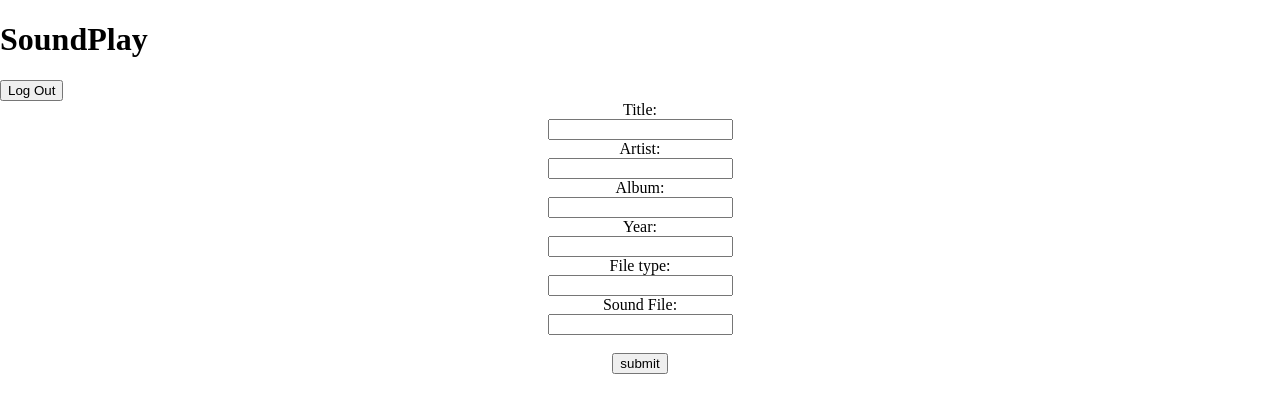
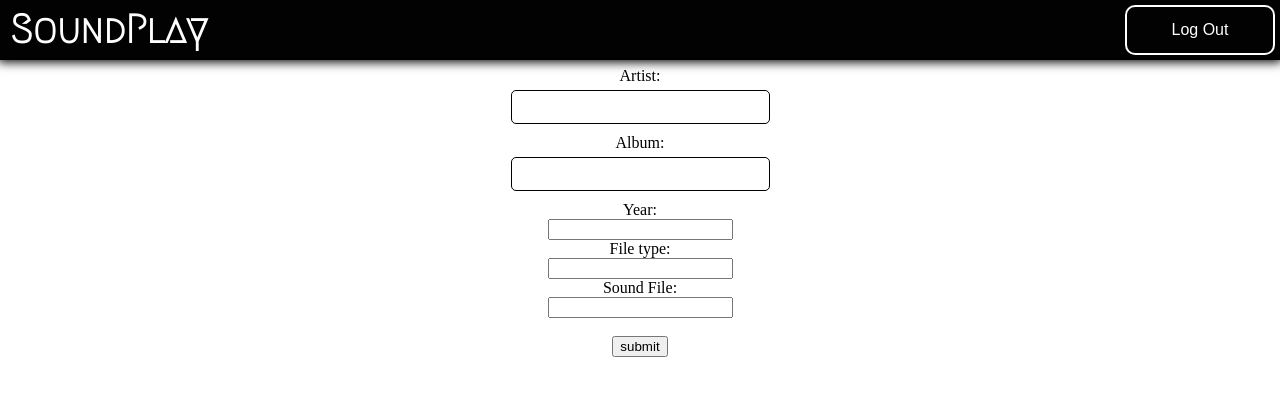
Before and after one commit to V1shvesh/SoundPlay, a PHP site: page /upload.html in a window 1280 px wide. Shown: the top 413 px of the page. Run offline with PHP 8.4, Linux system fonts and the light colour scheme.

Commit message:
Add all kinds of changes

```diff
--- a/css/home.css
+++ b/css/home.css
@@ -26,6 +26,7 @@
     font-family: 'Barcode', cursive;
     font-size: 70px;
     text-decoration: none;
+    color: rgba(0,0,0,1);
 }
 /*Description*/
 .description{
@@ -33,4 +34,5 @@
 	padding: 10px;
 	text-align: center;
 	background-color: rgba(200,200,200,1);
+    color: rgba(100,100,100,1);
 }
--- a/css/navbar.css
+++ b/css/navbar.css
@@ -39,12 +39,12 @@
 .navbtn::-moz-focus-inner {
    border: 0;
 }
-.navbtn:nth-child(1){
+.navbtn .child-1{
 	border-top-left-radius: 0;
 	border-bottom-left-radius: 0;
 	margin-left: -2px;
 }
-.navbtn:nth-child(2){
+.navbtn .child-2{
 	border-top-right-radius: 0;
 	border-bottom-right-radius: 0;
 	margin-right: 0;
@@ -103,20 +103,27 @@
 input[type="password"]{
 	width: 220px;
 	height: 30px;
-	border: 0px;
+	border: solid 1px black;
 	outline: none;
-	box-shadow: inset 0 0 10px rgba(238,238,238,1);
 	border-radius: 5px;
 	margin-bottom: 10px;
 	margin-top: 5px;
-	padding-left: 10px;
+	padding-left: 35px;
+	background-repeat: no-repeat;
+	background-position: 5px;
+	background-size: 25px;
 }
-
+.username{
+	background-image: url(../img/svg/avatar.svg);
+}
+.password{
+	background-image: url(../img/svg/key.svg);
+}
 .submit-button{
-	width: 90%;
+	width: 258px;
 	height: 30px;
 	background: rgba(238,238,238,1);
-	Letter-spacing: 2px;
+	letter-spacing: 2px;
 	font-size: 16px;
 	border-radius: 3px;
 	background-color: rgba(0,0,0,1);
@@ -128,6 +135,5 @@
 
 .submit-button:hover{
 	cursor: pointer;
-	color: rgba(2,2,2,1);
-	background-color: rgba(200,200,200,1);
+	background-color: rgba(20,20,20,1);
 }
--- a/css/upload.css
+++ b/css/upload.css
@@ -1,6 +1,9 @@
-@import url('./home.css');
-
-.Upload{
+body{
+	background-color: white;
+	margin: 0;
+	color: rgba(0,0,0,1);
+}
+.upload{
 	position: center;
 	text-align: center;
 }
--- a/upload.html
+++ b/upload.html
@@ -6,10 +6,11 @@
 		Upload
 	</title>
 	<meta charset="utf-8"/>
-	<script type="text/javascript" src="./js/howler.js"></script>
+	<link rel="stylesheet" type="text/css" href="css/fonts.css"/>
+	<link rel="stylesheet" type="text/css" href="css/upload.css"/>
+	<link rel="stylesheet" type="text/css" href="css/navbar.css"/>
 	<script type="text/javascript" src="./js/jquery.js"></script>
 	<script type="text/javascript" src="./js/upload.js"></script>
-	<link rel="stylesheet" type="text/css" href="css/upload.css">
 </head>
 
 <body>
@@ -19,7 +20,7 @@
 			<button class="navbtn">Log Out</button>
 		</div>
 	</div>
-	<div class="Upload">
+	<div class="upload">
 		<form>
 		Title:<br>
   		<input type="text" name="Title"><br>
```
Also changed, not shown: index.html (+7 -7 lines), js/home.js (+6 -2 lines), js/player.js (+21 -8 lines), js/playlist.js (added, +16 -0 lines), img/svg/avatar.svg (added), img/svg/key.svg (added).
